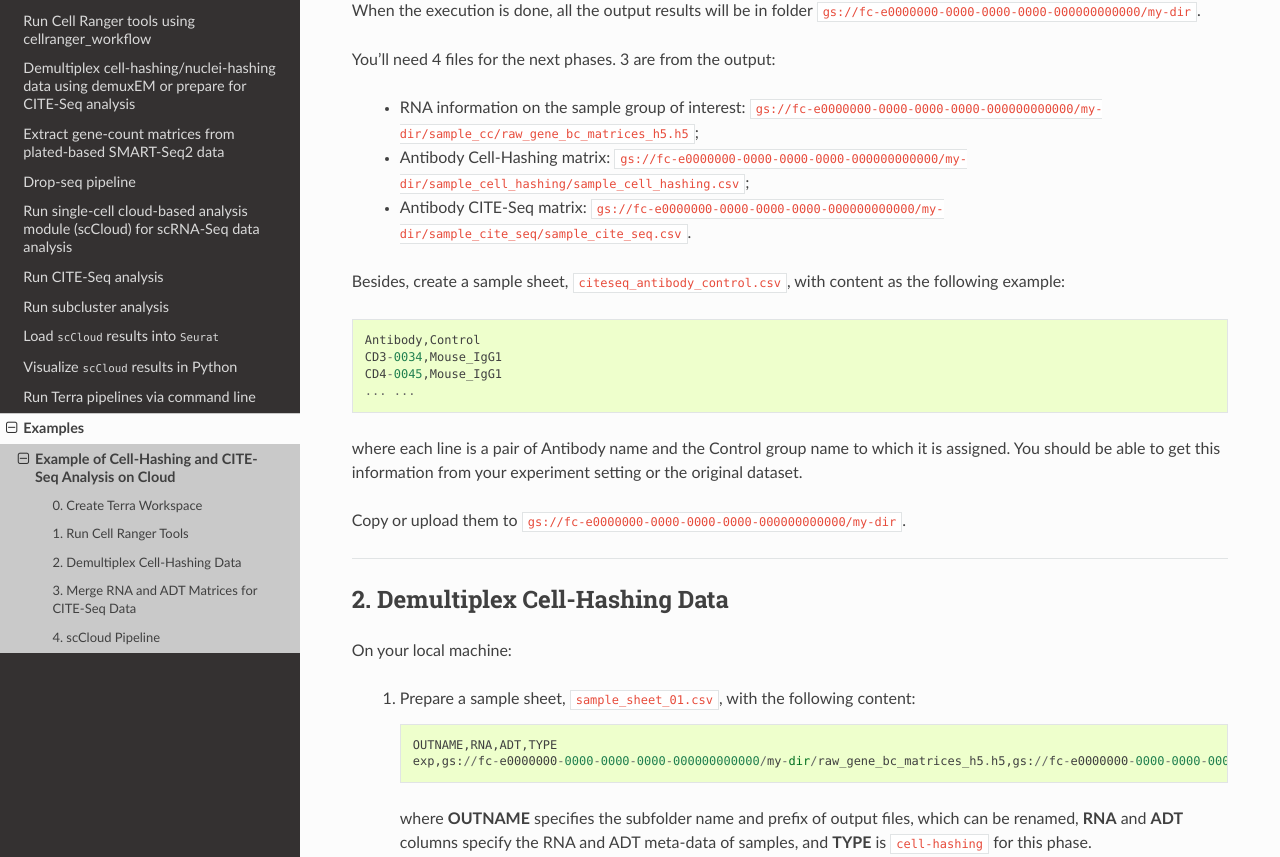
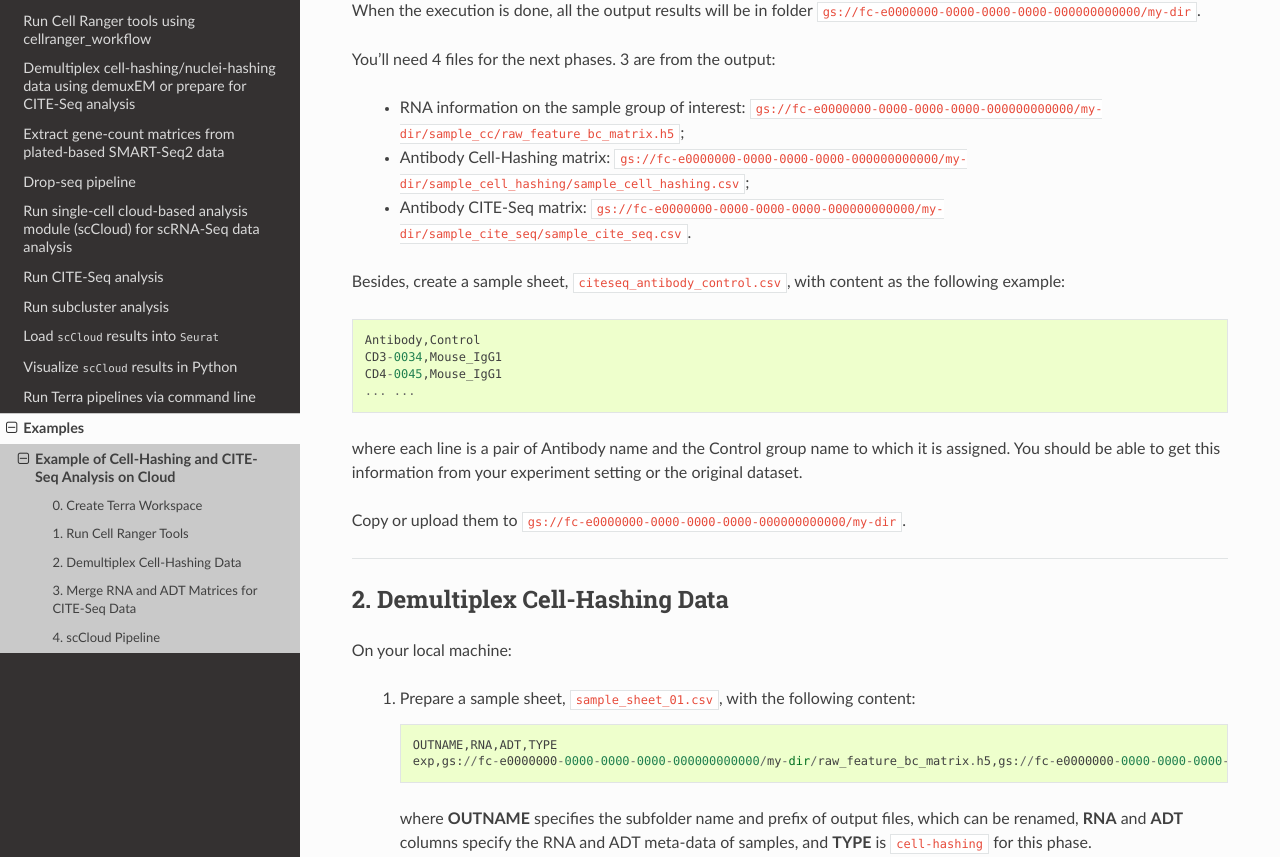
Before and after one commit to lilab-bcb/cumulus, a Sphinx documentation site: the page built from docs/examples/example_hashing_citeseq.rst, in a window 1280 px wide and 1400 px high, scrolled down 1809 px. Shown: the part 158-1015 px from the top of the window. Built offline with Sphinx 7.4.7 and the Read the Docs theme 2.0.0, drawn with Linux system fonts in a browser that asks for light colours.

Commit message:
updated h5 file name

```diff
--- a/docs/examples/example_hashing_citeseq.rst
+++ b/docs/examples/example_hashing_citeseq.rst
@@ -83,7 +83,7 @@ When the execution is done, all the output results will be in folder ``gs://fc-e
 
 You'll need 4 files for the next phases. 3 are from the output:
 
-	* RNA information on the sample group of interest: ``gs://fc-e0000000-0000-0000-0000-000000000000/my-dir/sample_cc/raw_gene_bc_matrices_h5.h5``;
+	* RNA information on the sample group of interest: ``gs://fc-e0000000-0000-0000-0000-000000000000/my-dir/sample_cc/raw_feature_bc_matrix.h5``;
 	* Antibody Cell-Hashing matrix: ``gs://fc-e0000000-0000-0000-0000-000000000000/my-dir/sample_cell_hashing/sample_cell_hashing.csv``;
 	* Antibody CITE-Seq matrix: ``gs://fc-e0000000-0000-0000-0000-000000000000/my-dir/sample_cite_seq/sample_cite_seq.csv``.
 
@@ -108,7 +108,7 @@ On your local machine:
 	#. Prepare a sample sheet, ``sample_sheet_01.csv``, with the following content::
 
 		OUTNAME,RNA,ADT,TYPE
-		exp,gs://fc-e0000000-0000-0000-0000-000000000000/my-dir/raw_gene_bc_matrices_h5.h5,gs://fc-e0000000-0000-0000-0000-000000000000/my-dir/sample_cell_hashing.csv,cell-hashing
+		exp,gs://fc-e0000000-0000-0000-0000-000000000000/my-dir/raw_feature_bc_matrix.h5,gs://fc-e0000000-0000-0000-0000-000000000000/my-dir/sample_cell_hashing.csv,cell-hashing
 
 	   where **OUTNAME** specifies the subfolder name and prefix of output files, which can be renamed, **RNA** and **ADT** columns specify the RNA and ADT meta-data of samples, and **TYPE** is ``cell-hashing`` for this phase.
 
```
